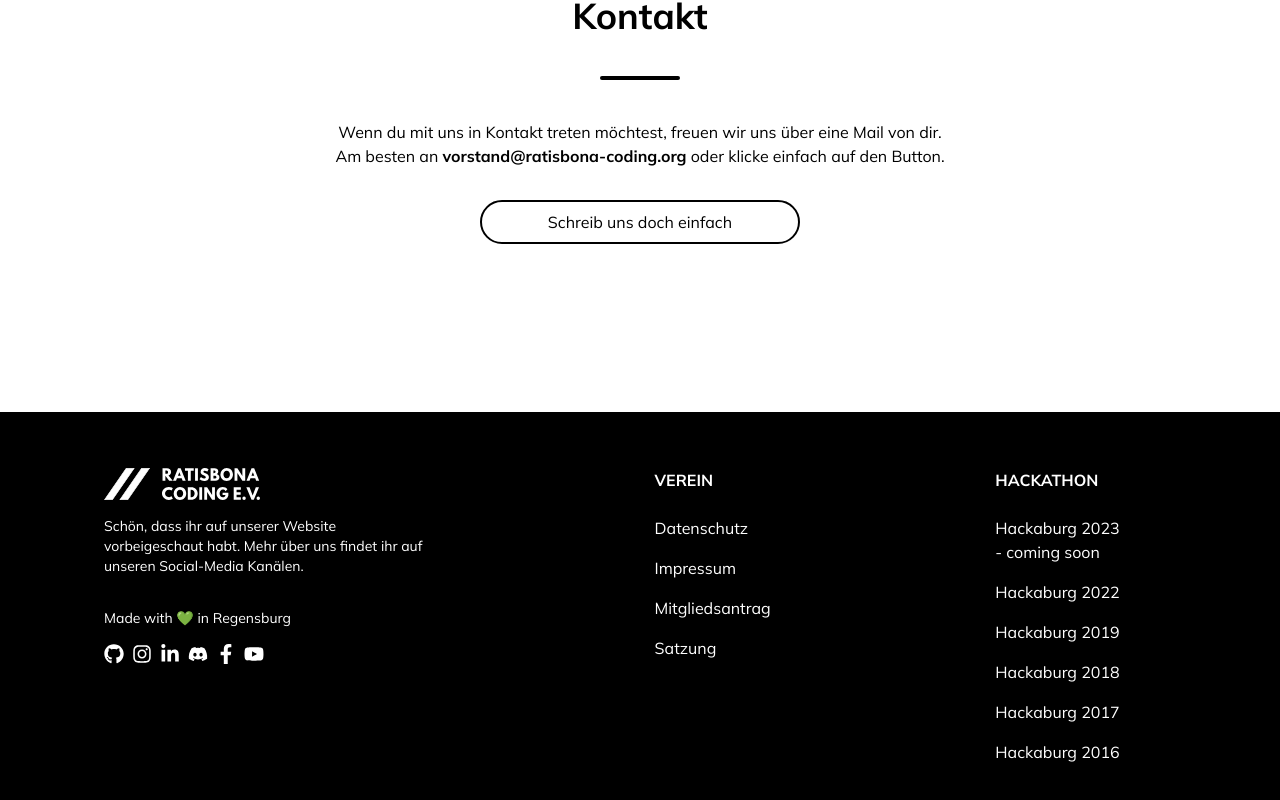
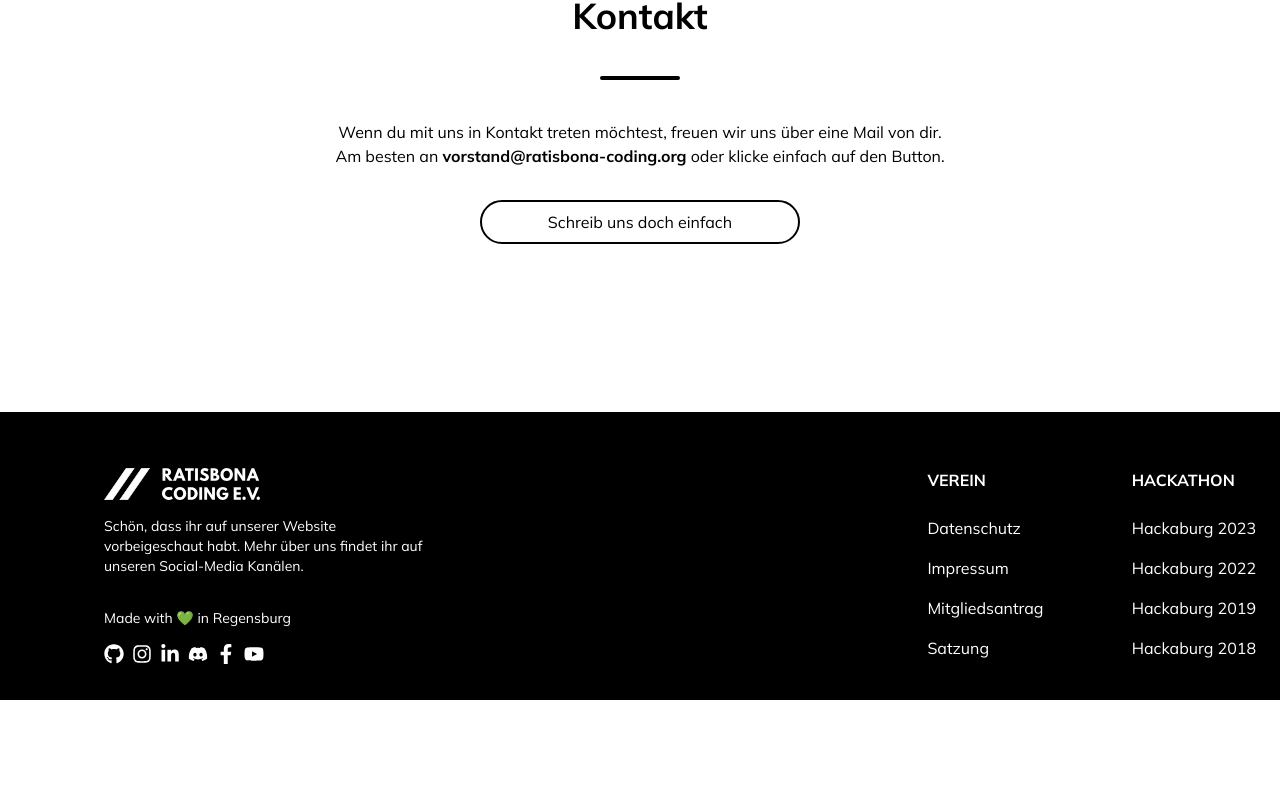
Before and after one commit to ratisbona-coding/website, a SvelteKit app: page / in a window 1280 px wide. Shown: the part 5025-5825 px from the top of the page. After the commit the page ends 5725 px from the top, so only its background shows below. Built offline with nearby package versions, Linux system fonts and the light colour scheme.

Commit message:
Update links to hackaburg websites (#20)
* Update links to hackaburg websites

* Remove commented out links to hackaburg 2016+2017 websites

```diff
--- a/src/routes/components/Footer.svelte
+++ b/src/routes/components/Footer.svelte
@@ -101,24 +101,20 @@
 						</li>
 					</ul>
 				</div>
-				<div class="grid-cols-1 ml-12 md:mr-32 sm:gap-6 sm:grid-cols-1">
+				<div class="grid-cols-1 ml-12 md:mr-18 sm:gap-6 sm:grid-cols-1">
 					<h2 class="mb-6 text-md font-bold text-white uppercase dark:text-white">Hackathon</h2>
 					<ul class="text-white dark:text-gray-400">
-						<li class="mb-4">Hackaburg 2023 - coming soon</li>
 						<li class="mb-4">
-							<a href="https://www.hackaburg.de" class="hover:underline">Hackaburg 2022</a>
+							<a href="https://hackaburg.de" class="hover:underline">Hackaburg 2023</a>
 						</li>
 						<li class="mb-4">
-							<a href="https://www.hackaburg.de/2019" class="hover:underline">Hackaburg 2019</a>
+							<a href="https://hackaburg.de/2022" class="hover:underline">Hackaburg 2022</a>
 						</li>
 						<li class="mb-4">
-							<a href="https://www.hackaburg.de/2018" class="hover:underline">Hackaburg 2018</a>
+							<a href="https://hackaburg.de/2019" class="hover:underline">Hackaburg 2019</a>
 						</li>
 						<li class="mb-4">
-							<a href="https://www.hackaburg.de/2017" class="hover:underline">Hackaburg 2017</a>
-						</li>
-						<li class="mb-4">
-							<a href="#" class="hover:underline">Hackaburg 2016</a>
+							<a href="https://hackaburg.de/2018" class="hover:underline">Hackaburg 2018</a>
 						</li>
 					</ul>
 				</div>
```
